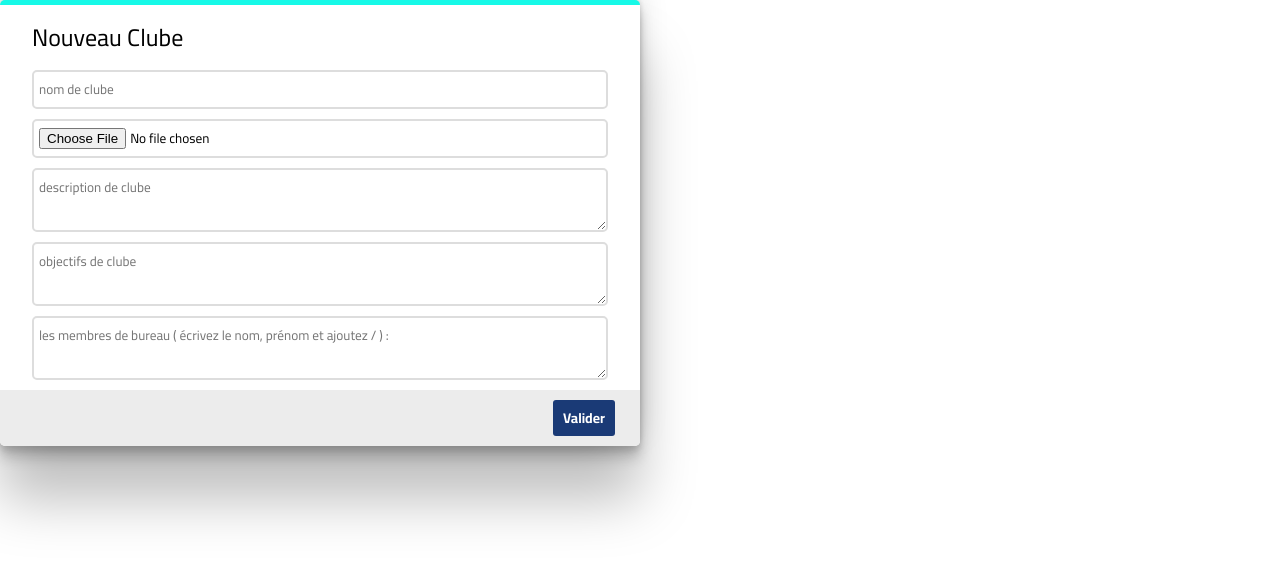
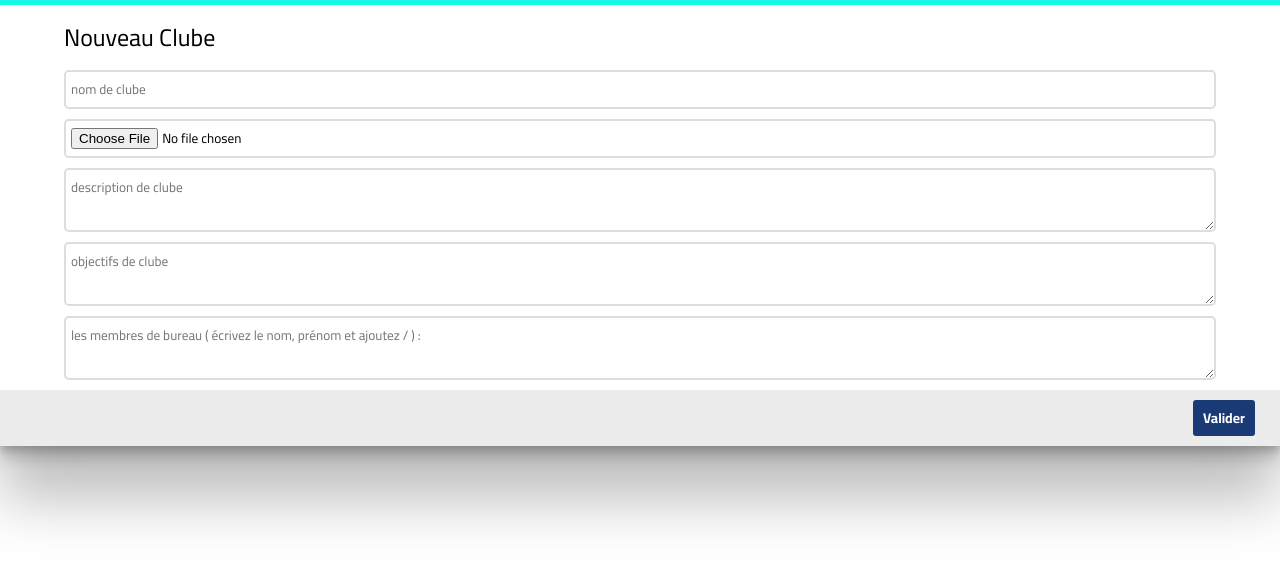
Before and after one commit to YounesAO/Gestion-des-Club---ESTD, a PHP site: page /createClube.php in a window 1280 px wide. Shown: the top 563 px of the page. Run offline with PHP 8.4, Linux system fonts and the light colour scheme.

Commit message:
Update createClubeStyle.css

```diff
--- a/CSS/createClubeStyle.css
+++ b/CSS/createClubeStyle.css
@@ -9,9 +9,7 @@
     font-family: "Cairo",sans-serif;
 }
 .formStyle {
-    width: 50%;
     background: white;
-    border-radius: 5px;
     border-top: 5px #16F9E7 solid;
     overflow: hidden;
     box-shadow: rgb(0 0 0 / 25%) 0px 54px 55px, rgb(0 0 0 / 12%) 0px -12px 30px, rgb(0 0 0 / 12%) 0px 4px 6px, rgb(0 0 0 / 17%) 0px 12px 13px, rgb(0 0 0 / 9%) 0px -3px 5px;
```
